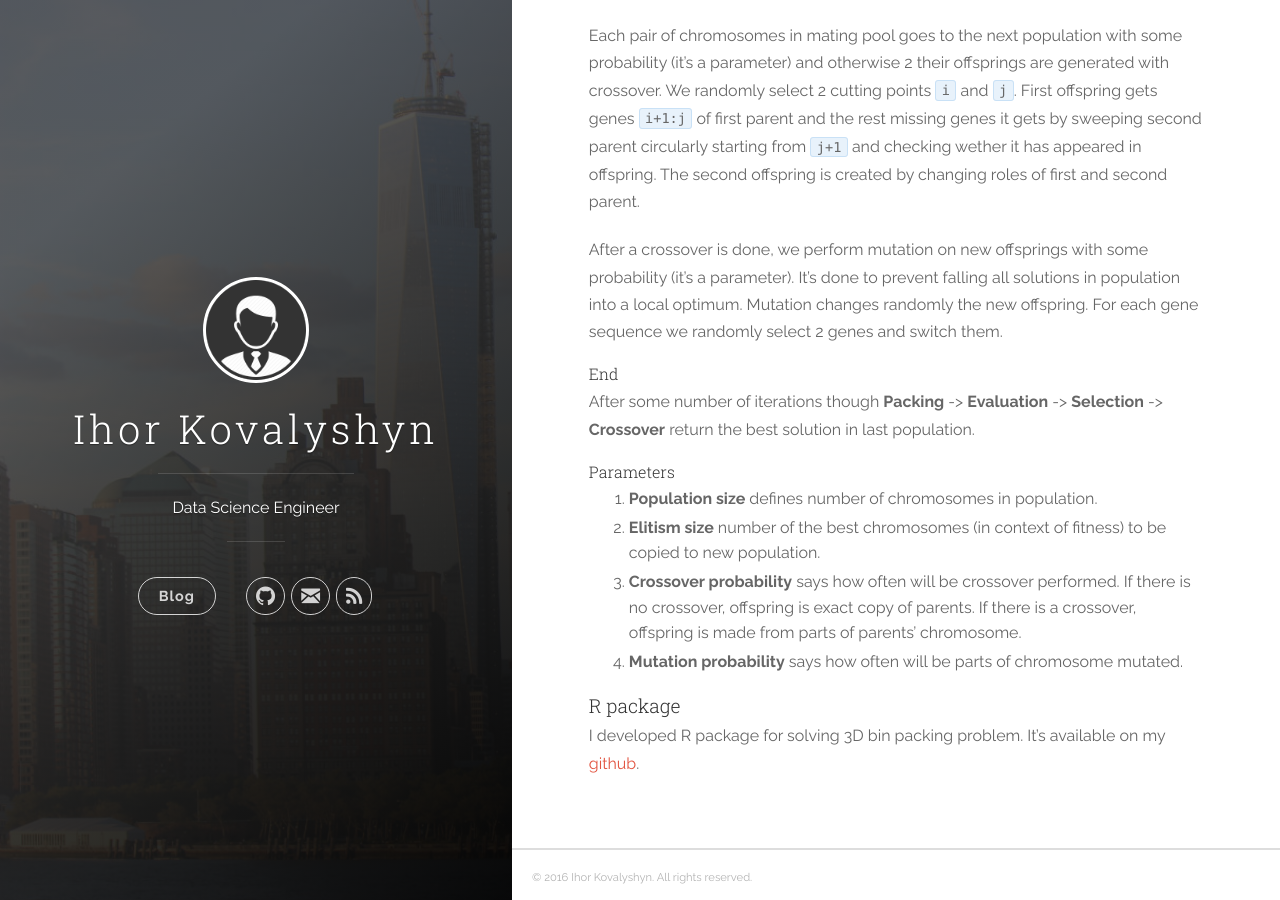
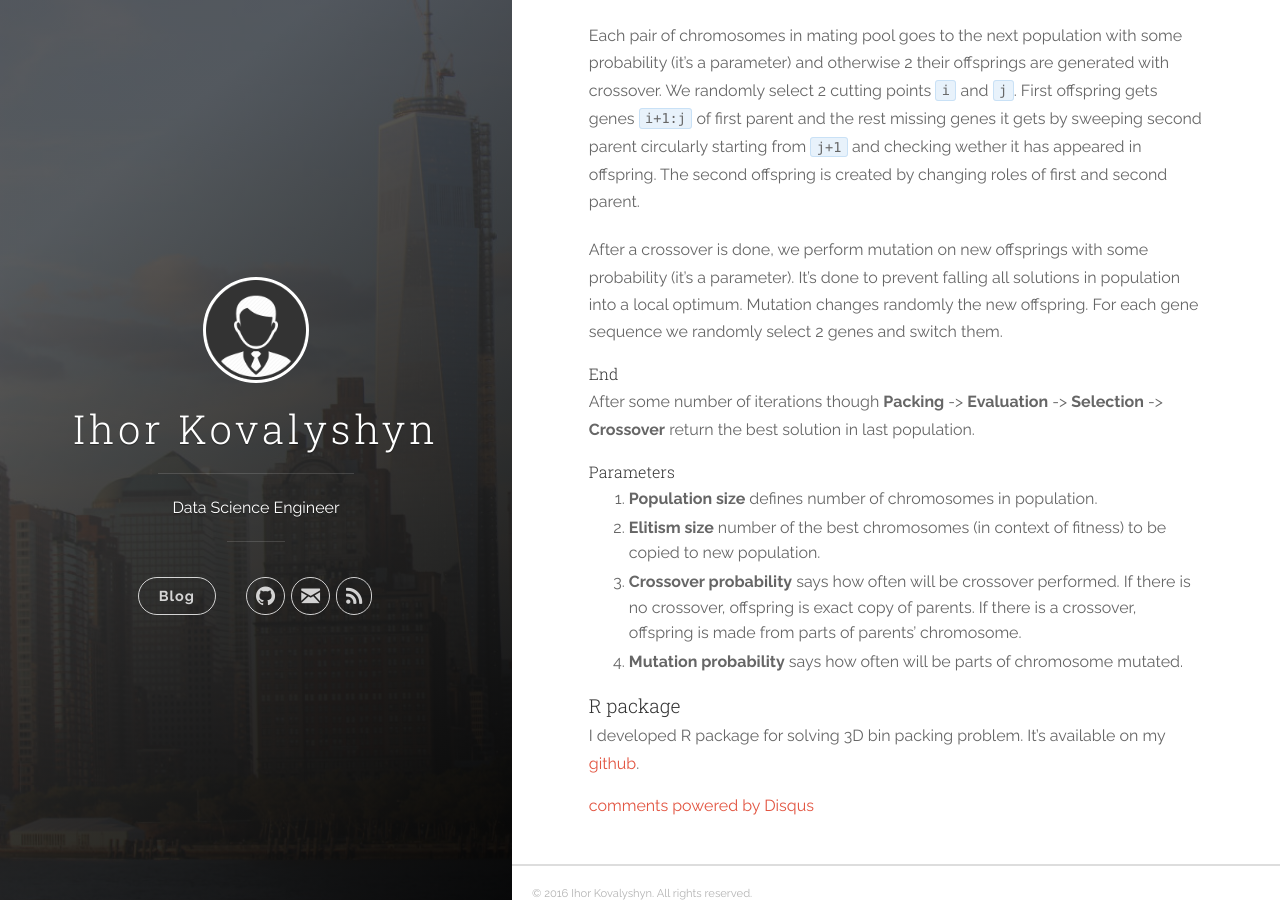
Before and after one commit to delta1epsilon/delta1epsilon.github.io, a Jekyll site: the page built from _posts/2016-10-06-3D-bin-packing-problem-in-R.md, in a window 1280 px wide and 900 px high, scrolled down 2043 px. Built offline with Jekyll 4.4.1, drawn with Linux system fonts in a browser that asks for light colours; nearby versions of some CDN libraries; comment, search, counter and statistics services are not loaded; part of the change alters nothing that is shown.

Commit message:
disqus experiment

```diff
--- a/_config.yml
+++ b/_config.yml
@@ -4,7 +4,7 @@ description: 'Data Science Engineer'
 url: 'delta1epsilon.github.io'
 baseurl: '/'
 # google_analytics: 'UA-XXXXXX-X'
-# disqus_shortname: 'your-disqus-name'
+disqus_shortname: 'ihorkovalyshyn'
 
 author:
   name: 'Ihor Kovalyshyn'
--- a/_includes/disqus.html
+++ b/_includes/disqus.html
@@ -1,17 +1,26 @@
 {% if site.disqus_shortname %}
     <script type="text/javascript">
-      var disqus_config = function () {
-        this.page.url = '{{ site.url }}{{ page.url }}';  // Replace PAGE_URL with your page's canonical URL variable
-        this.page.identifier = '{{ page.id }}'; // Replace PAGE_IDENTIFIER with your page's unique identifier variable
-      };
-
-      (function() { // DON'T EDIT BELOW THIS LINE
-        var d = document, s = d.createElement('script');
-        s.src = '//{{ site.disqus_shortname }}.disqus.com/embed.js';
-        s.setAttribute('data-timestamp', +new Date());
-        (d.head || d.body).appendChild(s);
-       })();
+        /* * * CONFIGURATION VARIABLES: EDIT BEFORE PASTING INTO YOUR WEBPAGE * * */
+        var disqus_shortname = '{{ site.disqus_shortname }}'; // required: replace example with your forum shortname
+        var disqus_config = function () {
+          this.page.url = '{{ site.url }}{{ page.url }}';
+          this.page.identifier = '{{ page.id }}';
+          this.page.title = '{{ page.title }}';
+        };
+        /* * * DON'T EDIT BELOW THIS LINE * * */
+        (function() {
+            var dsq = document.createElement('script'); dsq.type = 'text/javascript'; dsq.async = true;
+            dsq.src = '//' + disqus_shortname + '.disqus.com/embed.js';
+            (document.getElementsByTagName('head')[0] || document.getElementsByTagName('body')[0]).appendChild(dsq);
+        })();
+        /* * * DON'T EDIT BELOW THIS LINE * * */
+        (function () {
+            var s = document.createElement('script'); s.async = true;
+            s.type = 'text/javascript';
+            s.src = '//' + disqus_shortname + '.disqus.com/count.js';
+            (document.getElementsByTagName('HEAD')[0] || document.getElementsByTagName('BODY')[0]).appendChild(s);
+        }());
     </script>
-    <noscript>Please enable JavaScript to view the <a href="https://disqus.com/?ref_noscript">comments powered by Disqus.</a></noscript>
+    <noscript>Please enable JavaScript to view the <a href="http://disqus.com/?ref_noscript">comments powered by Disqus.</a></noscript>
     <a href="http://disqus.com" class="dsq-brlink">comments powered by <span class="logo-disqus">Disqus</span></a>
 {% endif %}
--- a/_posts/2016-10-06-3D-bin-packing-problem-in-R.md
+++ b/_posts/2016-10-06-3D-bin-packing-problem-in-R.md
@@ -1,4 +1,5 @@
 ---
+comments: true
 title:  "3D bin packing problem in R"
 date:   2016-10-06 15:04:23
 categories: [R, 3D bin packing problem, Genetic Algorithm]
```
